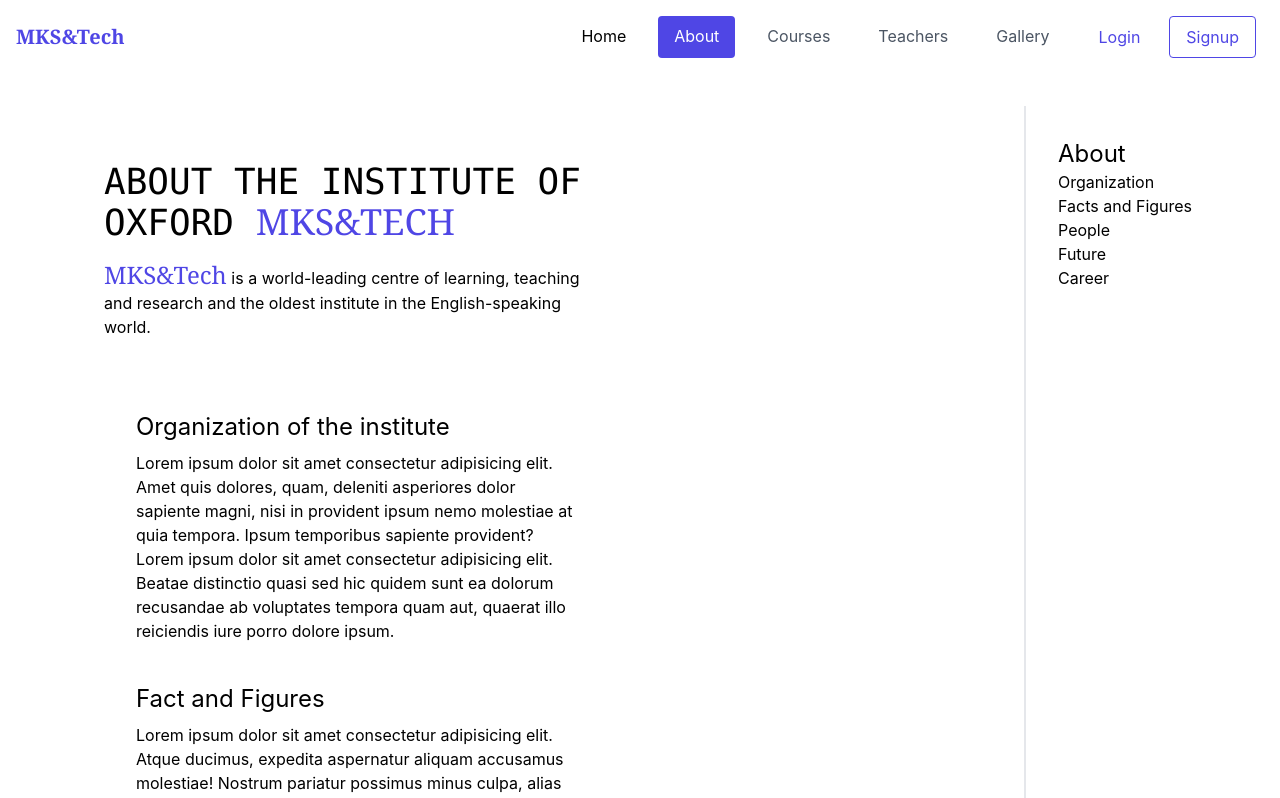
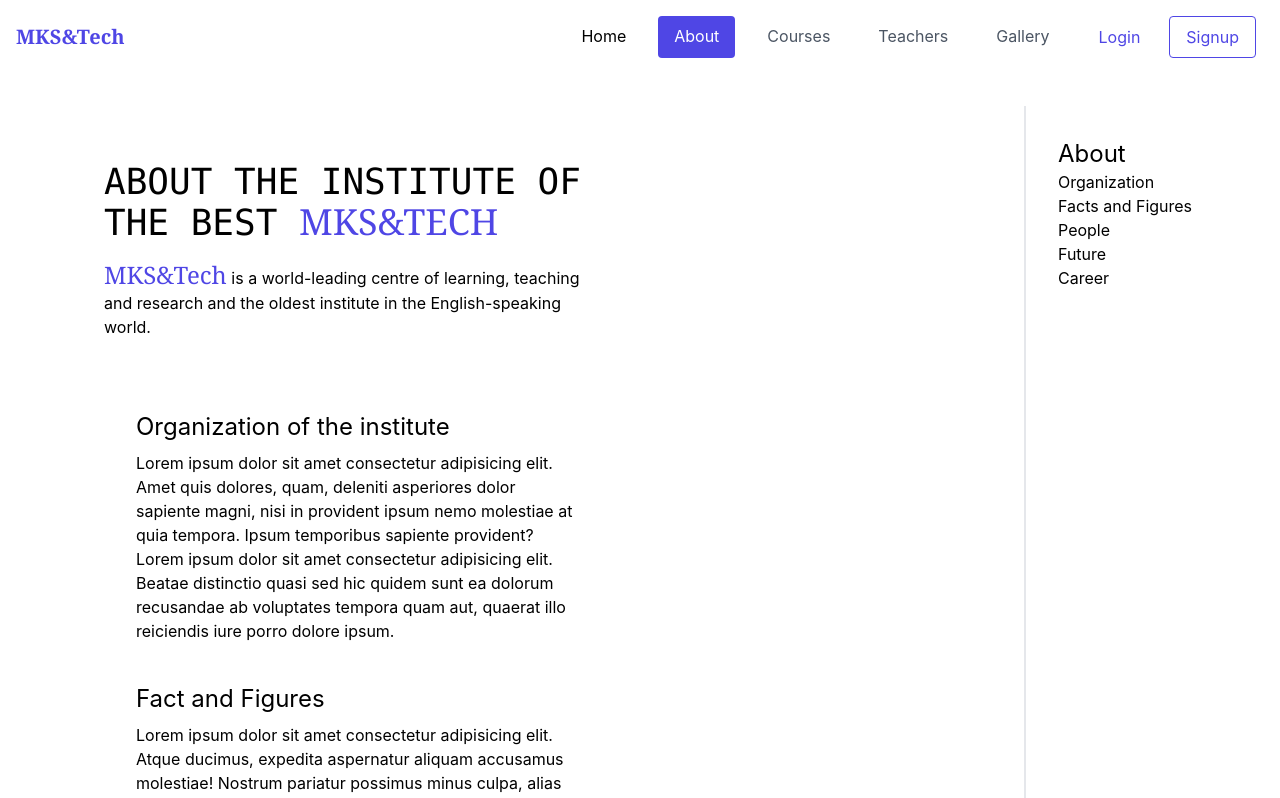
Before and after one commit to Shipu8644/Educational-website-route, a React (Create React App) app: page /about in a window 1280 px wide. Shown: the top 798 px of the page. Built offline with nearby package versions, Linux system fonts and the light colour scheme.

Commit message:
about working

```diff
--- a/src/components/About/About.js
+++ b/src/components/About/About.js
@@ -6,7 +6,7 @@ const About = () => {
             <div className='grid grid-cols-2 m-8'>
 
                 <article className='p-8 ml-10'>
-                    <h1 className='text-4xl font-mono uppercase mt-6 mb-4'>About the Institute of Oxford <span className='text-indigo-600 font-serif'>MKS&Tech</span> </h1>
+                    <h1 className='text-4xl font-mono uppercase mt-6 mb-4'>About the Institute of the best <span className='text-indigo-600 font-serif'>MKS&Tech</span> </h1>
 
                     <h2><span className='text-indigo-600 font-serif text-2xl '>MKS&Tech</span> is a world-leading centre of learning, teaching and research and the oldest institute in the English-speaking world.</h2>
 
```
